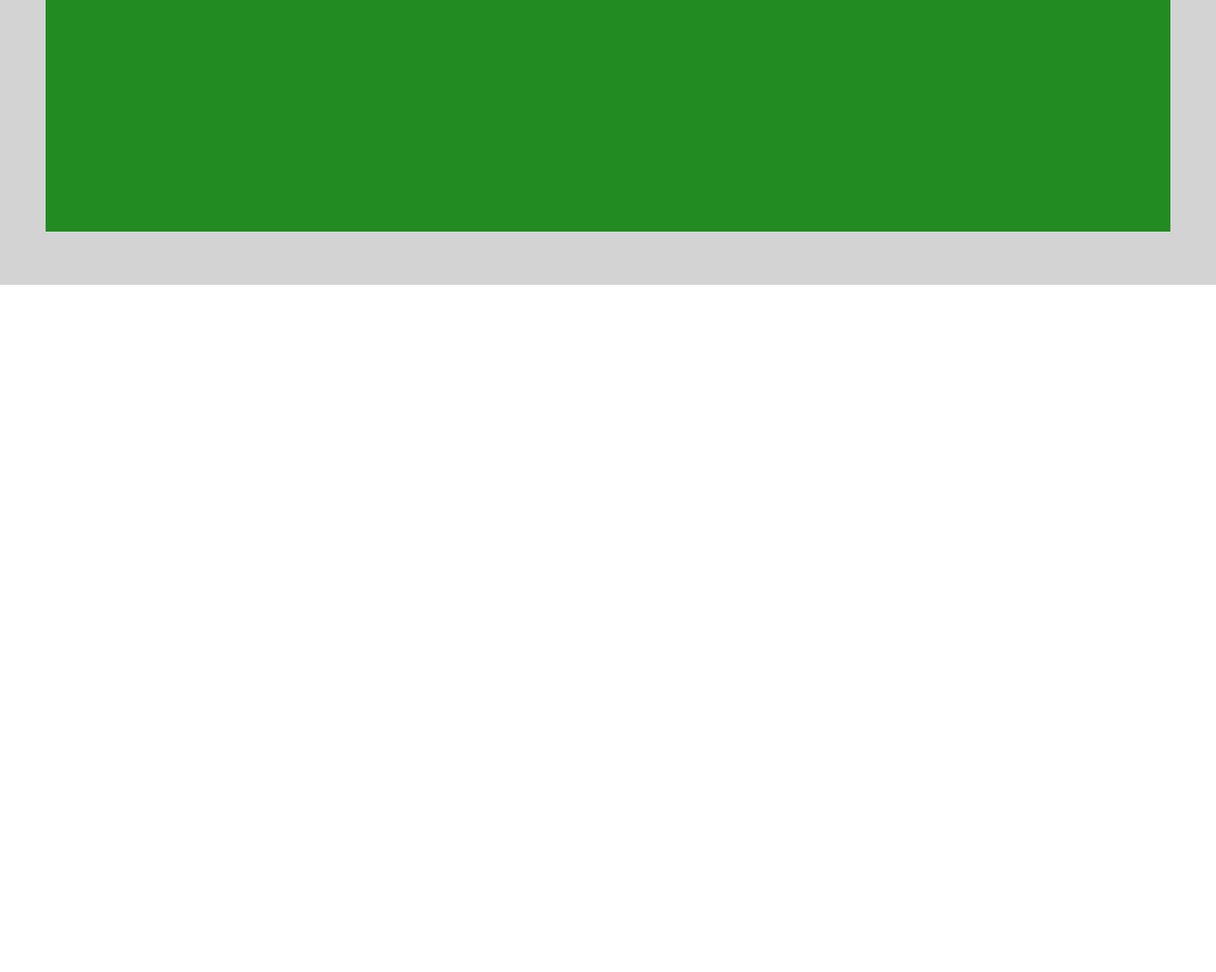
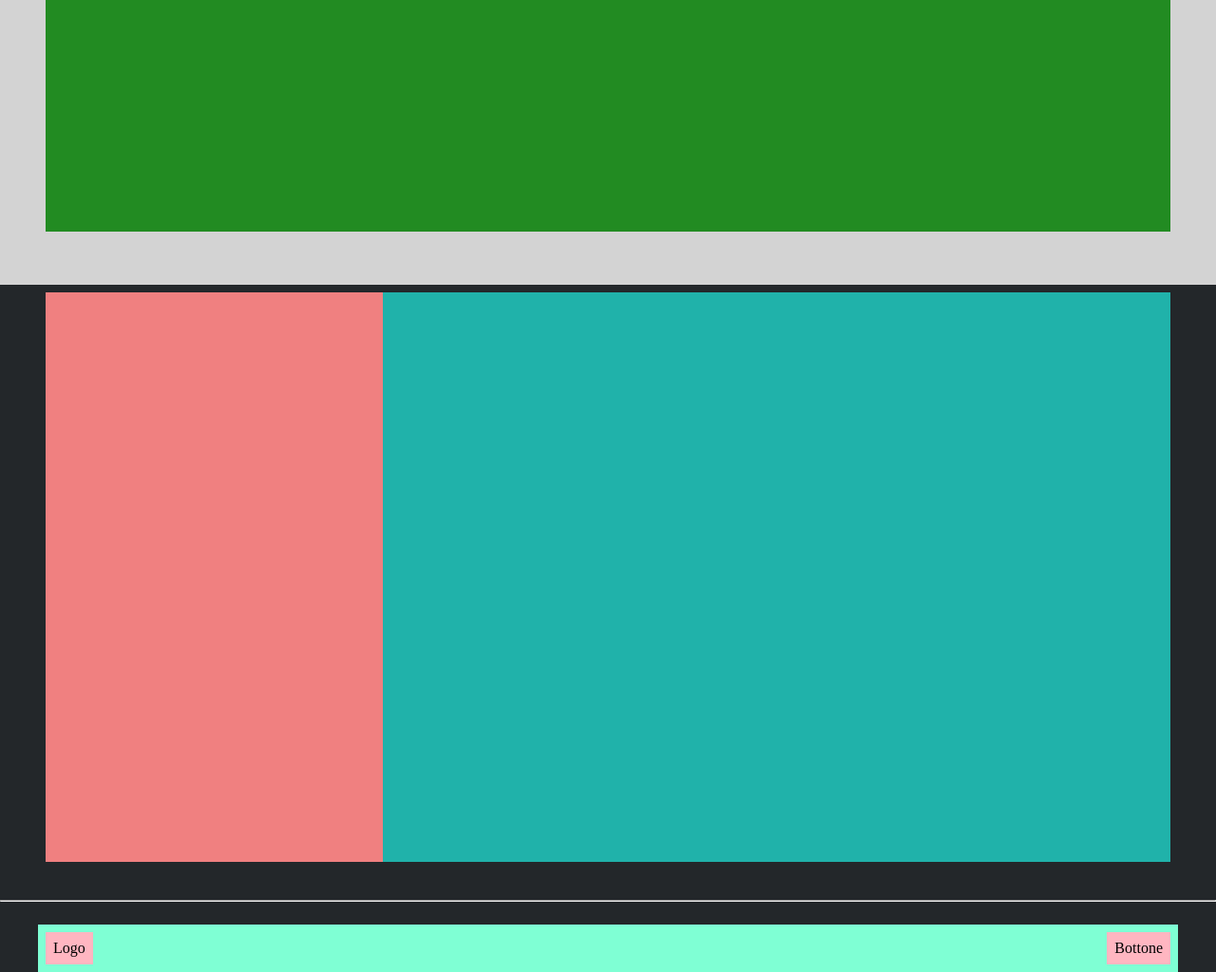
Before and after one commit to TommasoPezzola231/htmlcss-struttura-discord, a plain HTML site: page index.html in a window 1280 px wide. Shown: the part 3010-4034 px from the top of the page at 95% size. Before the commit the page ends 3310 px from the top, so only its background shows below. Drawn offline with Linux system fonts and the light colour scheme.

Commit message:
feat,style(footer): add content

```diff
--- a/css/style.css
+++ b/css/style.css
@@ -100,3 +100,48 @@ a {
     min-height: 800px;
     width: 100%;
 }
+/********End Main************/
+
+/********Footer***********/
+
+
+footer {
+    background-color: #23272a;
+}
+
+.boxed {
+    padding-top: 1rem;
+    padding-bottom: 2rem;
+}
+
+.RoseBox {
+    background-color: #f08080;
+    width: 30%;
+    min-height: 600px;
+}
+
+.AquamarineBox {
+    background-color: #20b2aa;
+    width: calc((100% - 30%) / 4);
+    min-height: 600px;
+}
+
+hr {
+    color: white;
+    margin-top: 2rem;
+    margin-bottom: 1.5rem;
+}
+
+.backgroundfooter {
+    background-color: #7fffd4;
+}
+
+#logoFooter {
+    background-color: #ffb6c1;
+    padding: 0.5rem;
+}
+
+#bottoneFooter {
+    background-color: #ffb6c1;
+    padding: 0.5rem;
+}
--- a/index.html
+++ b/index.html
@@ -9,7 +9,7 @@
 </head>
 <body>
     <header>
-        <div class="boxed">
+        <div>
             <section id="header1">
                 <div class="flexContainer justifycontentSB backgroundGoldenrod layout">
                     <!--Immagine Logo-->
@@ -79,7 +79,28 @@
         </div>
 
     </main>
-    <footer></footer>
+    <footer>
+        <div>
+            <section>
+                <div class="flexContainer layout">
+                    <div class="RoseBox"></div>
+                    <div class="AquamarineBox"></div>
+                    <div class="AquamarineBox"></div>
+                    <div class="AquamarineBox"></div>
+                    <div class="AquamarineBox"></div>
+                </div>
+            </section>
+            <hr>
+            <section>
+                <nav>
+                    <div class="flexContainer justifycontentSB layout backgroundfooter">
+                        <div id="logoFooter">Logo</div>
+                        <div id="bottoneFooter">Bottone</div>
+                    </div>
+                </nav>
+            </section>
+        </div>
+    </footer>
 
 </body>
 </html>
```
